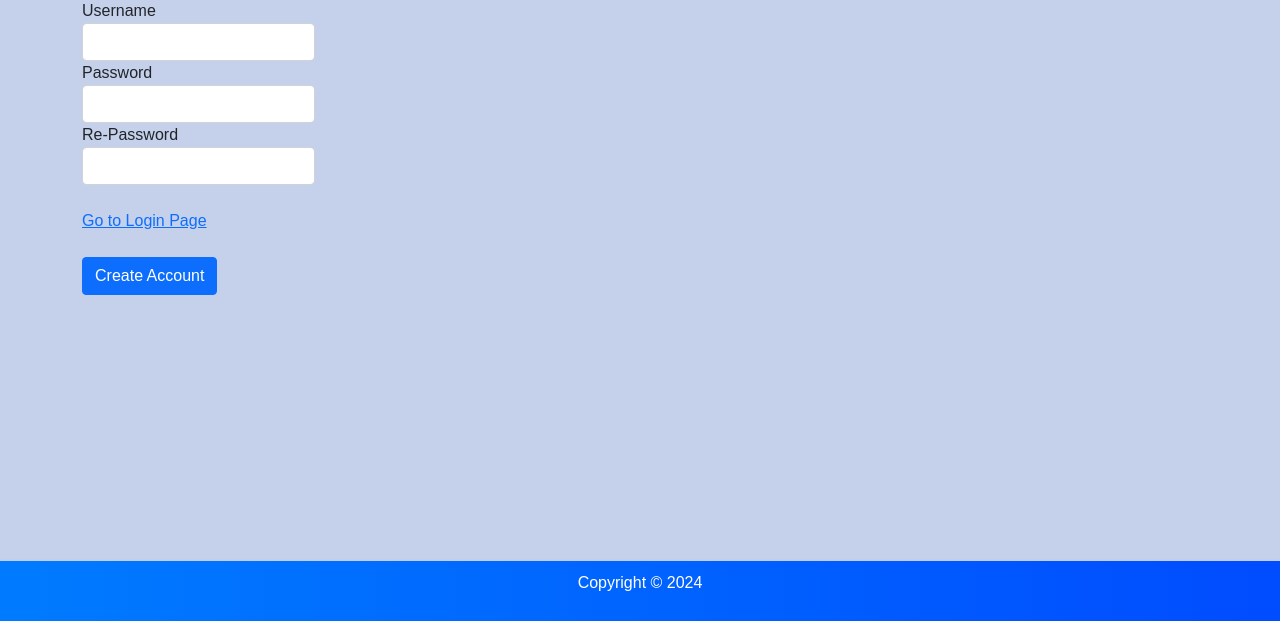
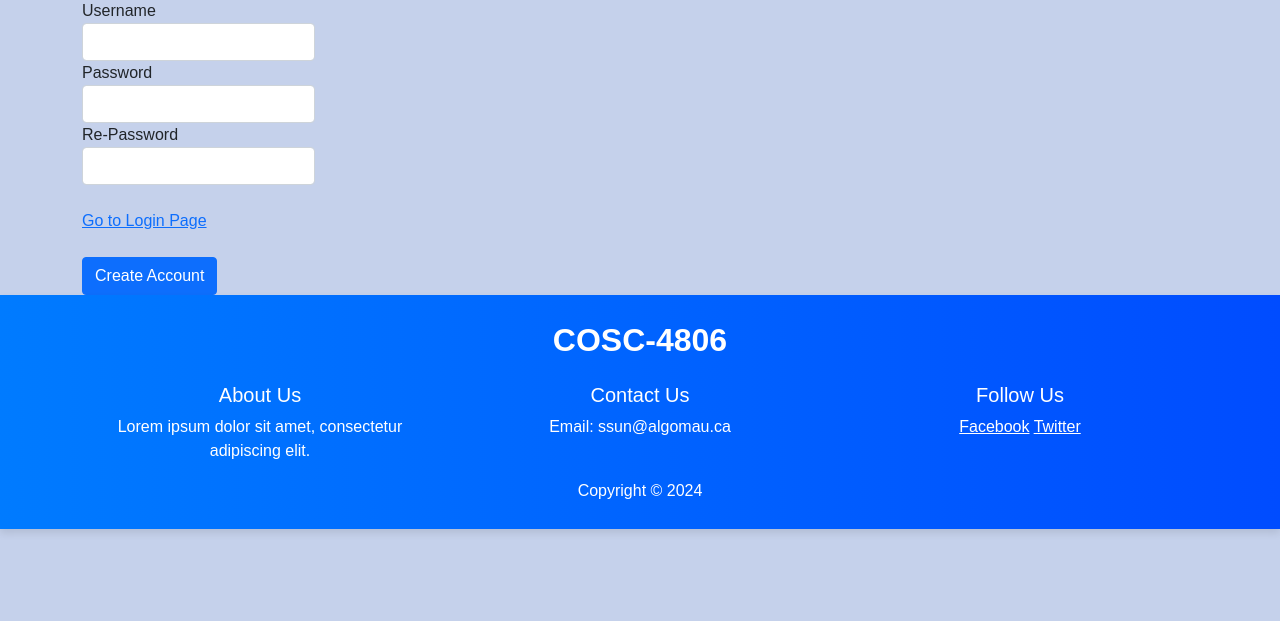
Before and after one commit to shijiealgoma/cosc-4806-5, a PHP site: template app/views/create/index.php in a window 1280 px wide. Shown: the part 179-800 px from the top of the page. Run offline with PHP 8.4, Linux system fonts and the light colour scheme; the template is opened without the code that fills it, so the values that code supplies are empty.

Commit message:
Update Footer

```diff
--- a/app/views/templates/footer.php
+++ b/app/views/templates/footer.php
@@ -1,7 +1,29 @@
 <footer class="footer">
-    <div class="row">
-        <div class="col-lg-12">
-            <p>Copyright &copy; <?php echo date('Y'); ?> </p>
+    <div class="container">
+        <div class="row">
+            <div class="col-md-12 text-center my-3">
+                <h2><b>COSC-4806</b></h2>
+            </div>
+        </div>
+        <div class="row">
+            <div class="col-md-4">
+                <h5>About Us</h5>
+                <p>Lorem ipsum dolor sit amet, consectetur adipiscing elit.</p>
+            </div>
+            <div class="col-md-4">
+                <h5>Contact Us</h5>
+                <p>Email: ssun@algomau.ca</p>
+            </div>
+            <div class="col-md-4">
+                <h5>Follow Us</h5>
+                <a href="#" class="text-white mr-2">Facebook</a>
+                <a href="#" class="text-white mr-2">Twitter</a>
+            </div>
+        </div>
+        <div class="row">
+            <div class="col-lg-12">
+                <p>Copyright &copy; <?php echo date('Y'); ?> </p>
+            </div>
         </div>
     </div>
 </footer>
--- a/index.css
+++ b/index.css
@@ -82,7 +82,7 @@ footer {
   color: #ffffff;
   text-align: center;
   padding: 10px 0;
-  position: fixed;
+  position: relative;
   bottom: 0;
   width: 100%;
 }
```
